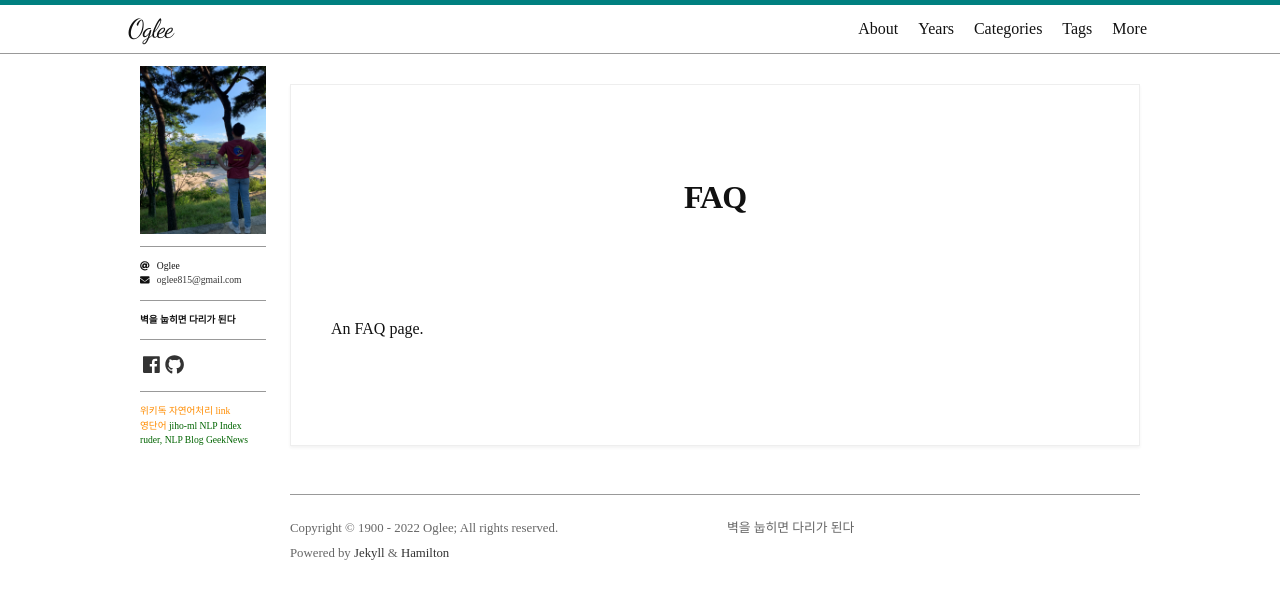
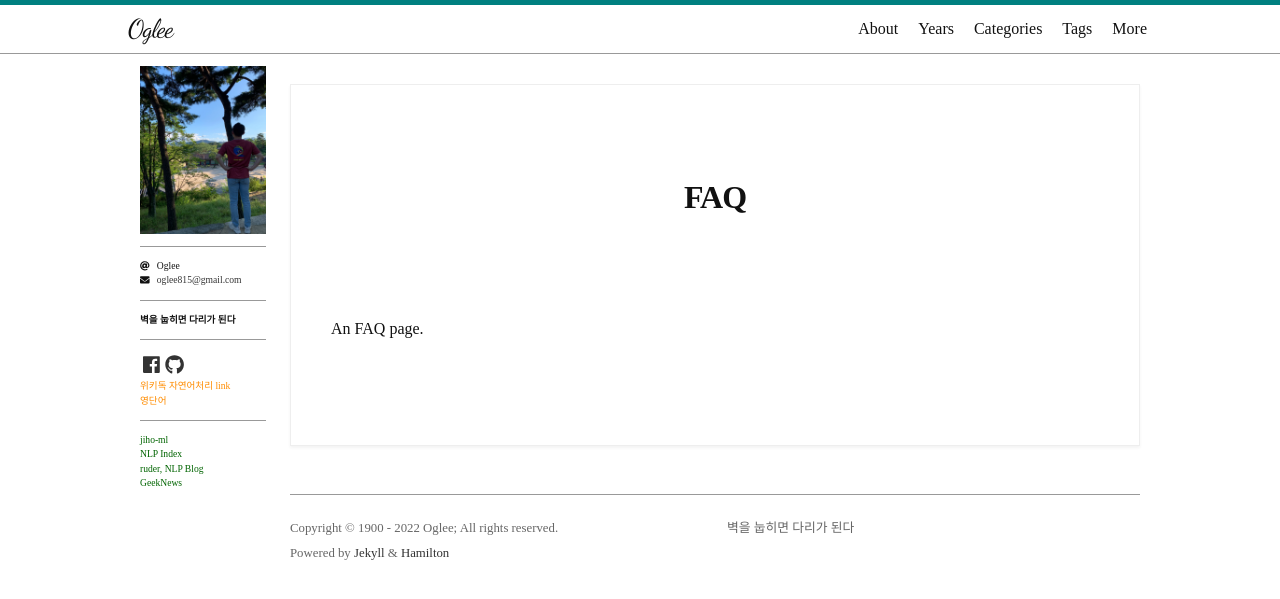
Before and after one commit to oglee815/oglee815_old.github.io, a Jekyll site: the page built from faq.md, in a window 1280 px wide. Shown: the top 599 px of the page. Built offline with Jekyll 4.4.1, drawn with Linux system fonts in a browser that asks for light colours; nearby versions of some CDN libraries; some web fonts are replaced.

Commit message:
Update sidebar.html

```diff
--- a/_includes/sidebar.html
+++ b/_includes/sidebar.html
@@ -44,16 +44,16 @@
         </li>
       {%- endfor %}
     </ul>
+    <a href="https://wikidocs.net/book/3294" style="color:darkorange">위키독 자연어처리 link</a><br>
+    <a href="https://github.com/oglee815/oglee815.github.io/edit/master/_posts/1900-01-01-study-english-words.md" style="color:darkorange">영단어</a><br>
   </div>
 {%- endif %}
 
 <div>
-  <a href="https://wikidocs.net/book/3294" style="color:darkorange">위키독 자연어처리 link</a><br>
-  <a href="https://github.com/oglee815/oglee815.github.io/edit/master/_posts/1900-01-01-study-english-words.md" style="color:darkorange">영단어</a>
-  <a href="https://jiho-ml.com/" style="color:darkgreen">jiho-ml</a>
-  <a href="https://index.quantumstat.com/" style="color:darkgreen">NLP Index</a>
-  <a href="https://ruder.io/" style="color:darkgreen">ruder, NLP Blog</a>
-  <a href="https://news.hada.io/" style="color:darkgreen">GeekNews</a>
+  <a href="https://jiho-ml.com/" style="color:darkgreen">jiho-ml</a><br>
+  <a href="https://index.quantumstat.com/" style="color:darkgreen">NLP Index</a><br>
+  <a href="https://ruder.io/" style="color:darkgreen">ruder, NLP Blog</a><br>
+  <a href="https://news.hada.io/" style="color:darkgreen">GeekNews</a><br>
 </div>
 
 <div style="color:white">
```
